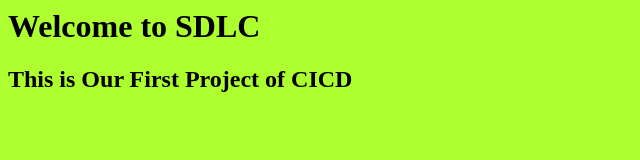
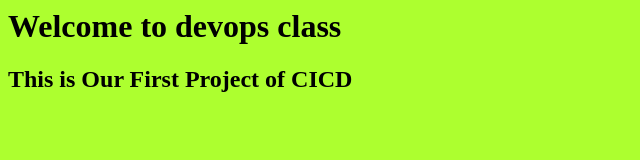
Before and after one commit to irannabngr92/cicd1, a plain HTML site: page index.html in a window 1280 px wide. Shown: the whole page, without its empty margins (0-640 px from the left). Drawn offline with Linux system fonts and the light colour scheme.

Commit message:
Update index.html

```diff
--- a/index.html
+++ b/index.html
@@ -9,7 +9,7 @@
 	</style>
 </head>
 <body>
-	<h1>Welcome to SDLC </h1>
+	<h1>Welcome to devops class </h1>
 <h2>This is Our First Project of CICD</h2>
 </body>
 </html>
```
